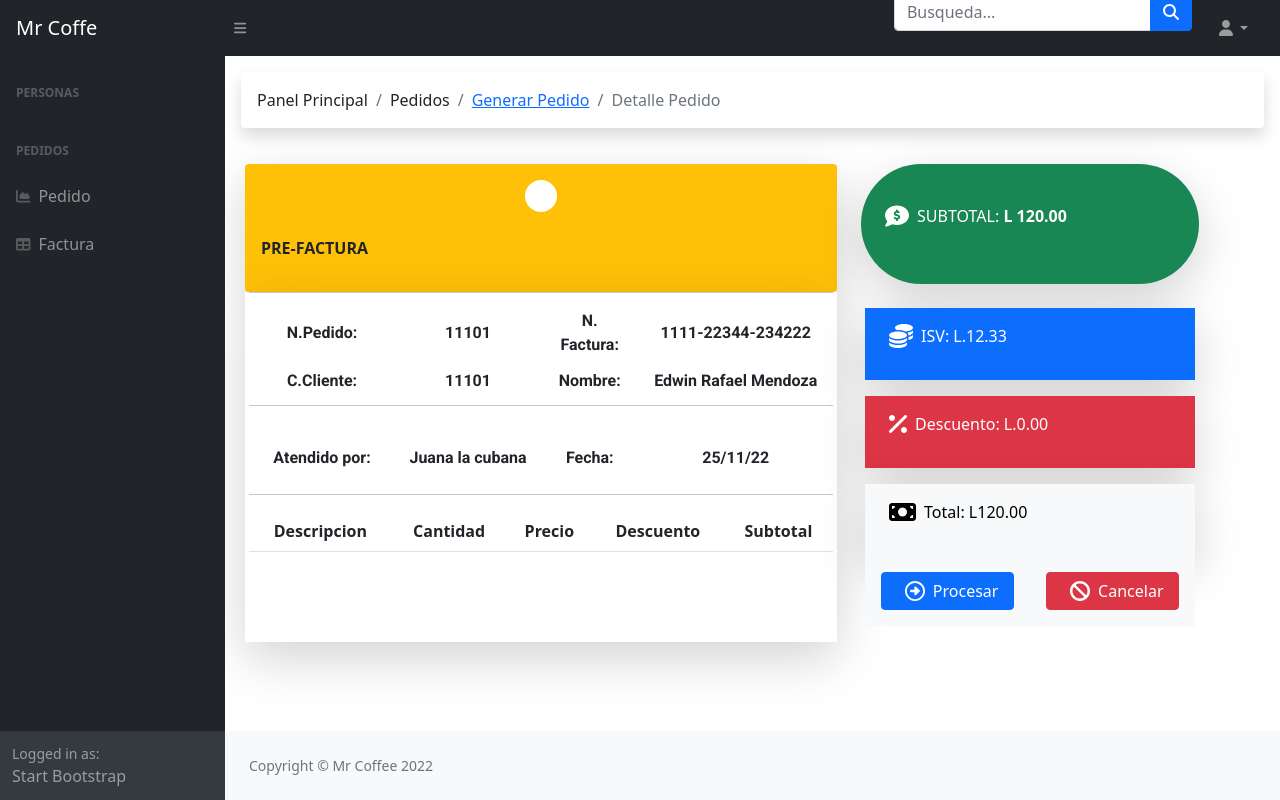
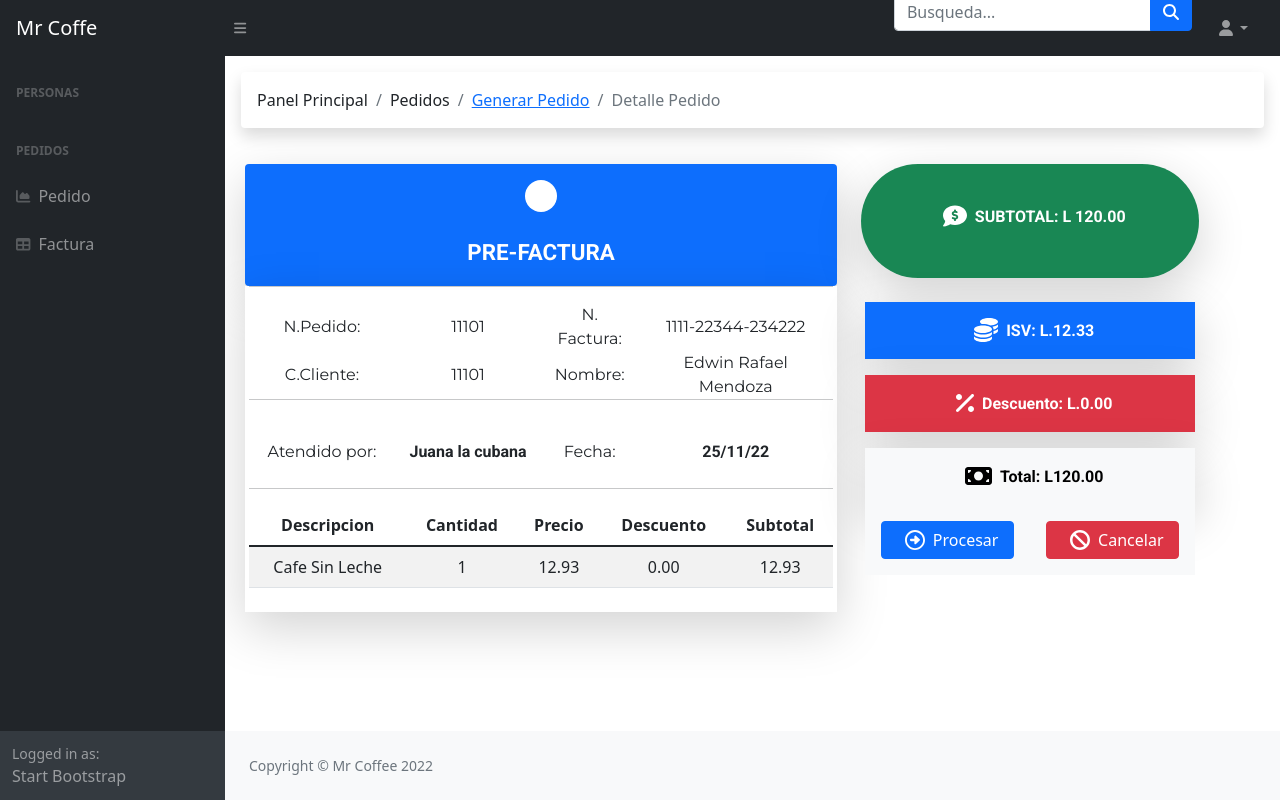
Before and after one commit to Rafamendoz/MRCOFFE_SYSTEM, a PHP site: page /PROYECTODW/views/detallepedido.php in a window 1280 px wide. Run offline with PHP 8.4, Linux system fonts and the light colour scheme; the visitor is signed in with stand-in values (Sample User, id 1); lists and menus that the app fills with data are empty; some libraries are stand-ins or nearby versions.

Commit message:
correciones

```diff
--- a/css/stylep.css
+++ b/css/stylep.css
@@ -16,9 +16,22 @@
     margin: 0;
     padding: 0%;
     text-align: center;
+    font-weight: 100;
 
 
 }
+
+.p2 {
+    font-family: 'Montserrat', sans-serif;
+    font-size: 1em;
+    margin: 0;
+    padding: 0%;
+    text-align: center;
+    font-weight: 100;
+
+
+}
+
 
 .fcabera {
     border-radius: 100%;
--- a/views/detallepedido.php
+++ b/views/detallepedido.php
@@ -47,17 +47,17 @@ include('../conexion.php');
 
 
 
-                            <div class="col-7 shadow-lg p-3 mb-0 bg-warning rounded">
+                            <div class="col-7 shadow-lg p-3 mb-0 bg-primary rounded">
                                 <div class="fcabera"></div>
                                 </br>
-                               <p><b>PRE-FACTURA</b></p>
+                               <p class="p1" style="font-size: 1.4em; color:white;"><b>PRE-FACTURA</b></p>
 
                             </div>
 
                             <div class="col-4 shadow-lg p-3 mx-4 mb-2 btn-success rounded-pill ">
 
                                 </br>
-                                <p style="color: white;"><i class="fa-solid fa-comment-dollar mx-2 fa-xl"></i>SUBTOTAL: <b>L <label>120.00</b></label></p>
+                                <p class="p1" style="color: white;"><i class="fa-solid fa-comment-dollar mx-2 fa-xl"></i>SUBTOTAL: <b>L <label>120.00</b></label></p>
 
                             </div>
 
@@ -82,34 +82,34 @@ include('../conexion.php');
                                 <div class="row">
                                     <hr class="hr" />
                                     <div class="col-3 align-self-center">
-                                        <p class="p1"><b>N.Pedido:</b></p>
+                                        <p class="p2"><b>N.Pedido:</b></p>
                                     </div>
 
                                     <div class="col-3 align-self-center">
-                                        <p class="p1">11101</p>
+                                        <p class="p2">11101</p>
                                     </div>
 
                                     <div class="col-2 align-self-center">
-                                        <p class="p1"><b>N. Factura:</b></p>
+                                        <p class="p2"><b>N. Factura:</b></p>
                                     </div>
 
                                     <div class="col-4 align-self-center" >
-                                        <p class="p1">1111-22344-234222</p>
+                                        <p class="p2">1111-22344-234222</p>
                                     </div>
 
                                 </div>
 
                                 <div class="row">
                                     <div class="col-3 align-self-center">
-                                        <p class="p1"><b>C.Cliente:</b></p>
+                                        <p class="p2"><b>C.Cliente:</b></p>
                                     </div>
 
                                     <div class="col-3 align-self-center">
-                                        <p class="p1">11101</p>
+                                        <p class="p2">11101</p>
                                     </div>
 
                                     <div class="col-2 align-self-center">
-                                        <p class="p1"><b>Nombre:</b></p>
+                                        <p class="p2"><b>Nombre:</b></p>
                                     </div>
                                     <br>
                                     </br>
@@ -117,7 +117,7 @@ include('../conexion.php');
 
 
                                     <div class="col-4 align-self-center" >
-                                        <p class="p1">Edwin Rafael Mendoza</p>
+                                        <p class="p2">Edwin Rafael Mendoza</p>
                                     </div>
                                     <hr class="hr" />
 
@@ -125,7 +125,7 @@ include('../conexion.php');
 
                                 <div class="row">
                                     <div class="col-3 align-self-center">
-                                        <p class="p1">Atendido por:</p>
+                                        <p class="p2">Atendido por:</p>
                                     </div>
 
                                     <div class="col-3 align-self-center">
@@ -133,7 +133,7 @@ include('../conexion.php');
                                     </div>
 
                                     <div class="col-2 align-self-center">
-                                        <p class="p1">Fecha:</p>
+                                        <p class="p2">Fecha:</p>
                                     </div>
 
                                     <div class="col-4 align-self-center" >
@@ -162,7 +162,13 @@ include('../conexion.php');
                                         </thead>
 
                                         <tbody>
-
+                                        <tr>
+                                                <td>Cafe Sin Leche</td>
+                                                <td>1</td>
+                                                <td>12.93</td>
+                                                <td>0.00</td>
+                                                <td>12.93</td>
+                                            </tr>
 
                                         </tbody>
                                     </table>
@@ -177,14 +183,14 @@ include('../conexion.php');
                             <div class="col-4  p-3 mx-4 ">
                                 <div class="row">
                                     <div class="col-12 shadow-lg p-3 mb-3  btn-primary">
-                                        <p><i class="fa-solid fa-coins fa-xl mx-2"></i>ISV: L.12.33</p>
+                                        <p class="p1"><i class="fa-solid fa-coins fa-xl mx-2"></i>ISV: L.12.33</p>
 
                                     </div>
                                 </div>
 
                                 <div class="row">
                                     <div class="col-12 shadow-lg p-3  mb-3 btn-danger">
-                                        <p><i class="fa-solid fa-percent fa-xl mx-2"></i>Descuento: L.0.00</p>
+                                        <p class="p1"><i class="fa-solid fa-percent fa-xl mx-2"></i>Descuento: L.0.00</p>
 
                                     </div>
                                 </div>
@@ -193,7 +199,7 @@ include('../conexion.php');
 
                                 <div class="row">
                                     <div class="col-12 shadow-lg p-3 btn-light">
-                                        <p><i class="fa-solid fa-money-bill fa-xl mx-2"></i></i>Total: L<label id="LSubtotal">120.00</label></p>
+                                        <p class="p1"><i class="fa-solid fa-money-bill fa-xl mx-2"></i></i>Total: L<label id="LSubtotal">120.00</label></p>
 
                                     </div>
                                 </div>
```
